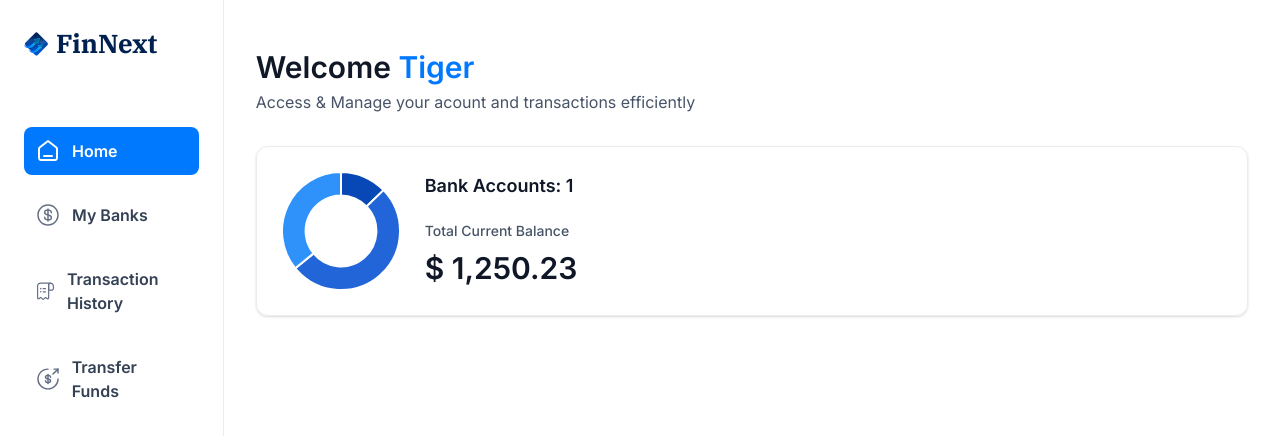
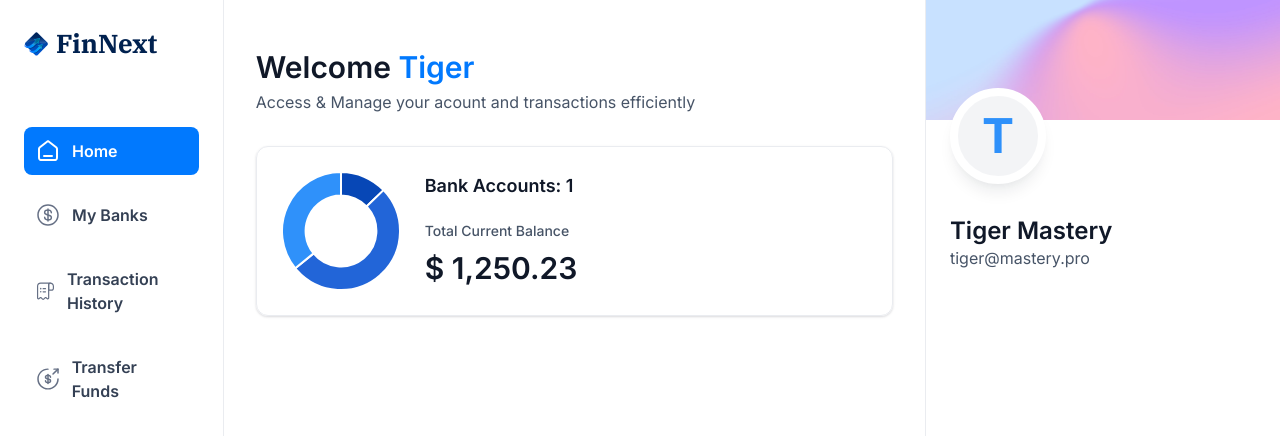
Before and after one commit to T-Zaid/finnext-app, a Next.js app: page / in a window 1280 px wide. Shown: the top 436 px of the page. Built offline with nearby package versions, Linux system fonts and the light colour scheme.

Commit message:
Right sidebar profile banner implemented

```diff
--- a/app/(root)/page.tsx
+++ b/app/(root)/page.tsx
@@ -1,5 +1,6 @@
 import BalanceBox from "@/components/BalanceBox";
 import HeaderBox from "@/components/HeaderBox";
+import RightSidebar from "@/components/RightSidebar";
 import React from "react";
 
 export default function Home() {
@@ -9,9 +10,10 @@
         <header className="home-header">
           <HeaderBox type="greeting" title="Welcome" user="Tiger"
             subtext="Access & Manage your acount and transactions efficiently" />
-            <BalanceBox accounts={[]} totalBanks={1} totalCurrentBalance={1250.23} />
+          <BalanceBox accounts={[]} totalBanks={1} totalCurrentBalance={1250.23} />
         </header>
       </div>
+      <RightSidebar user={{firstName: "Tiger", lastName: "Mastery", email: 'tiger@mastery.pro'}} />
     </section>
   );
 }
--- a/components/MobileNavbar.tsx
+++ b/components/MobileNavbar.tsx
@@ -20,7 +20,7 @@
                 <SheetTrigger>
                     <Image src='/icons/hamburger.svg' width={30} height={30} alt="menu" className="cursor-pointer" />
                 </SheetTrigger>
-                <SheetContent className="border-none bg-white">
+                <SheetContent className="border-none bg-white" side='left'>
                     <Link href='/' className="mb-12 cursor-pointer items-center gap-1 px-4 flex">
                         <Image src='/icons/logo.svg' width={34} height={34} alt='FinNext Logo' />
                         <h1 className="text-26 font-ibm-plex-serif font-bold text-black-1">FinNext</h1>
--- /dev/null
+++ b/components/RightSidebar.tsx
@@ -0,0 +1,23 @@
+import React from 'react'
+
+const RightSidebar = ({ user }: RightSidebarProps) => {
+    return (
+        <aside className='right-sidebar'>
+            <section className="flex flex-col pb-8">
+                <div className="profile-banner" />
+                <div className="profile">
+                    <div className="profile-img">
+                        <span className='text-5xl font-bold text-blue-500'>{user.firstName[0]}</span>
+                    </div>
+
+                    <div className="profile-details">
+                        <h1 className='profile-name'>{user.firstName} {user.lastName}</h1>
+                        <p className="profile-email">{user.email}</p>
+                    </div>
+                </div>
+            </section>
+        </aside>
+    )
+}
+
+export default RightSidebar;
```
